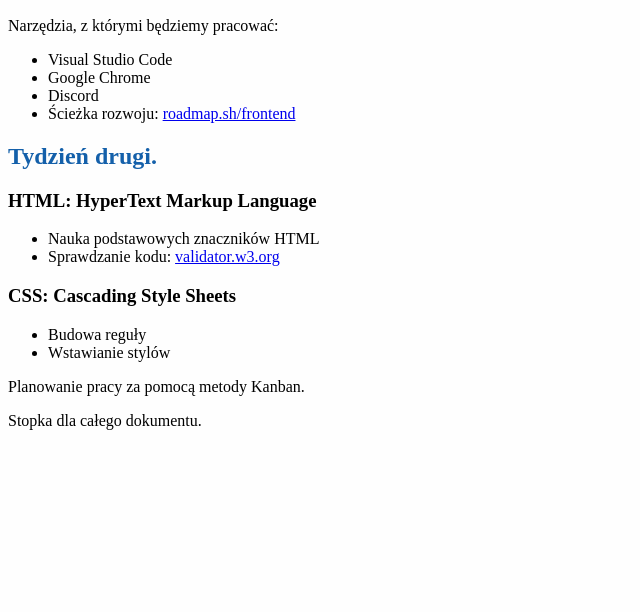
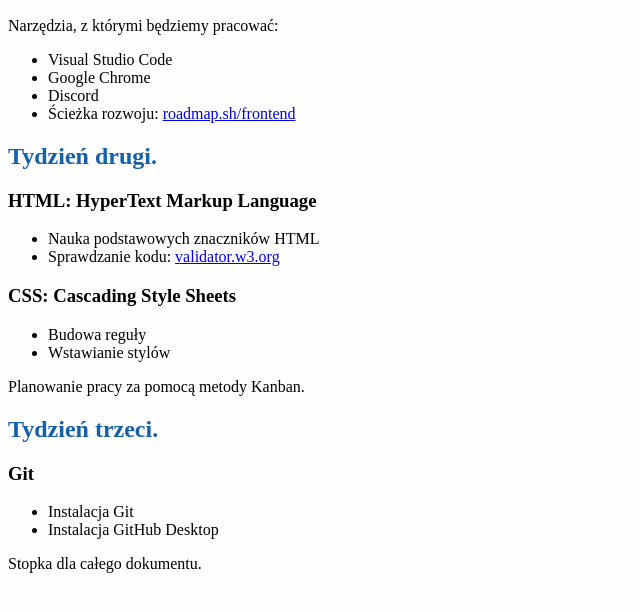
Before and after one commit to pawel-lukasik/homepage, a plain HTML site: page index.html in a window 1280 px wide. Shown: the part 110-722 px from the top of the page, without its empty margins (0-640 px from the left). Drawn offline with Linux system fonts and the light colour scheme.

Commit message:
Add section "tydzień trzeci"

```diff
--- a/index.html
+++ b/index.html
@@ -28,7 +28,6 @@
 
     <section>
         <h2>Tydzień drugi.</h2>
-
         <article>
             <h3>HTML: HyperText Markup Language</h3>
             <ul>
@@ -45,6 +44,19 @@
 
     </section>
 
+    <section>
+        <h2>Tydzień trzeci.</h2>
+        <article>
+            <h3>Git</h3>
+            <ul>
+                <li>Instalacja Git</li>
+                <li>Instalacja GitHub Desktop</li>
+            </ul>
+
+        </article>
+
+    </section>
+
     <footer>
         <p>Stopka dla całego dokumentu.</p>
     </footer>
```
